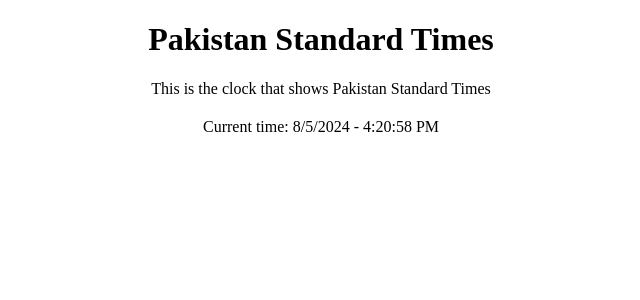
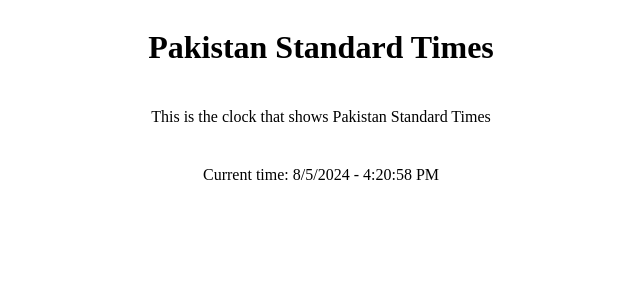
Before and after one commit to Syed-Muhammad-Hussnain-Raza/Clock, a React (Vite) app: page / in a window 1280 px wide. Shown: the top 300 px of the page, without its empty margins (319-959 px from the left). Built offline with nearby package versions, Linux system fonts and the light colour scheme.

Commit message:
CSS style are define here for new div tag

```diff
--- a/src/App.css
+++ b/src/App.css
@@ -6,3 +6,8 @@
   margin: 20px 20px;
   text-align: center;
 }
+
+.appContent {
+  display: flex;
+  flex-direction: column;
+}
```
